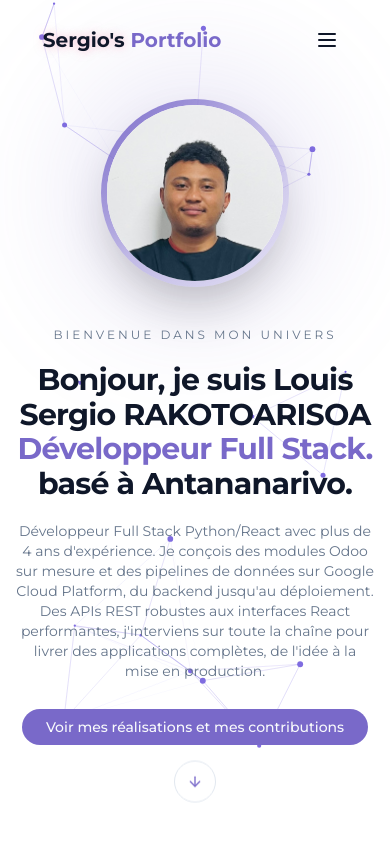
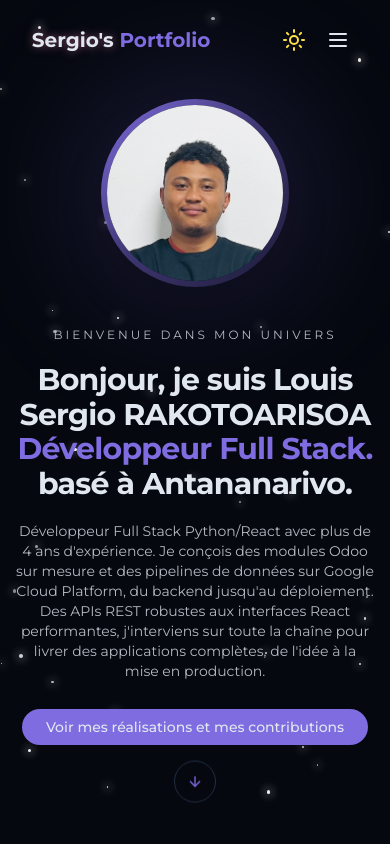
Before and after one commit to SergioDev22/Portfolio, a React (Vite) app: page / in a window 390 px wide. Shown: the top 844 px of the page. Built offline with nearby package versions, Linux system fonts and the light colour scheme.

Commit message:
[FIX] Fix theme and mobile

```diff
--- a/src/components/Navbar.jsx
+++ b/src/components/Navbar.jsx
@@ -1,6 +1,7 @@
 import { cn } from "../Lib/utils";
 import { Menu, X } from "lucide-react";
 import { useEffect, useState } from "react";
+import { ThemeToggle } from "./ThemeToogle";
 
 const navItems = [
   { name: "Acceuil", href: "#hero" },
@@ -62,14 +63,18 @@ export function Navbar() {
           ))}
         </div>
 
-        {/* Menu Button */}
+        {/* Theme + Menu Button (mobile) */}
+        <div className="flex items-center gap-1 md:hidden">
+          <ThemeToggle className="text-foreground" />
+
           <button
             onClick={() => setIsMenuOpen((prev) => !prev)}
-          className="md:hidden p-2 text-foreground z-50"
+            className="p-2 text-foreground z-50"
             aria-label={isMenuOpen ? "Close Menu" : "Open Menu"}
           >
             {isMenuOpen ? <X size={24} /> : <Menu />}
           </button>
+        </div>
 
         {/* NavBar Mobile */}
         <div
--- a/src/components/ThemeToogle.jsx
+++ b/src/components/ThemeToogle.jsx
@@ -3,7 +3,7 @@ import { useContext } from "react";
 import { Moon, Sun } from "lucide-react";
 import { ThemeContext } from "../utils/context";
 
-export const ThemeToggle = () => {
+export const ThemeToggle = ({ className }) => {
   const { toggleTheme, theme } = useContext(ThemeContext);
   const isDarkMode = theme === "dark";
 
@@ -15,8 +15,8 @@ export const ThemeToggle = () => {
       onClick={toggleTheme}
       aria-label="Toggle theme"
       className={cn(
-        "fixed max-sm:hidden top-5 right-5 p-2  rounded-full transition-colors duration-300",
-        "focus: outlin-hidden"
+        "p-2 rounded-full transition-colors duration-300 focus:outline-none",
+        className
       )}
     >
       {isDarkMode ? (
--- a/src/pages/Home.jsx
+++ b/src/pages/Home.jsx
@@ -19,7 +19,7 @@ function Home() {
   return (
     <div className="min-h-screen bg-background text-foreground overflow-x-hidden">
       {theme === "light" && <ParticlesComponent id="particles" />}
-      <ThemeToggle />
+      <ThemeToggle className="fixed top-5 right-5 max-md:hidden" />
       <StarBackground />
       <Navbar />
 
--- a/src/utils/context/index.jsx
+++ b/src/utils/context/index.jsx
@@ -4,16 +4,12 @@ export const ThemeContext = createContext();
 
 export const ThemeProvider = ({ children }) => {
   const [theme, setTheme] = useState(() => {
-    // Vérifie d'abord le localStorage, puis la préférence système
+    // Reprend le choix enregistré, sinon thème sombre par défaut
     if (typeof window !== "undefined") {
       const savedTheme = localStorage.getItem("theme");
       if (savedTheme) return savedTheme;
-
-      return window.matchMedia("(prefers-color-scheme: dark)").matches
-        ? "dark"
-        : "light";
     }
-    return "light";
+    return "dark";
   });
 
   useEffect(() => {
```
Lines whose indentation alone changed are shown as unchanged.
